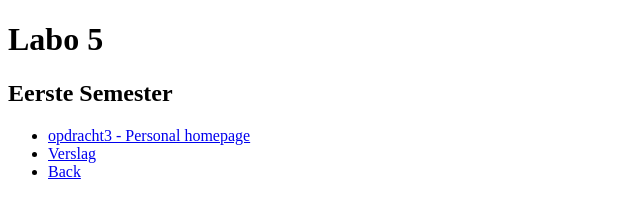
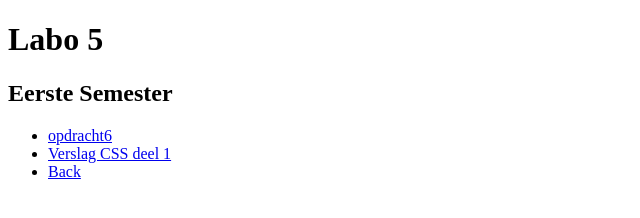
Before and after one commit to NoaDemonie/NoaDemonie.github.io, a plain HTML site: page Labo5/labo5.html in a window 1280 px wide. Shown: the whole page, without its empty margins (0-640 px from the left). Drawn offline with Linux system fonts and the light colour scheme.

Commit message:
Update labo5.html

```diff
--- a/Labo5/labo5.html
+++ b/Labo5/labo5.html
@@ -2,7 +2,7 @@
 <html lang="en">
 <head>
     <meta charset="UTF-8">
-    <title>labo 4</title>
+    <title>labo 5</title>
 </head>
 <body>
 <header>
@@ -11,8 +11,8 @@
 <section>
     <h2>Eerste Semester</h2>
     <ul>
-        <li><a href="./opdracht6/opdracht6.html">opdracht3 - Personal homepage</a></li>
-        <li><a href="./Verslag%20CSS%20deel1/verslag%20CSS%20deel%201.pdf">Verslag</a></li>
+        <li><a href="./opdracht6/opdracht6.html">opdracht6</a></li>
+        <li><a href="./Verslag%20CSS%20deel1/verslag%20CSS%20deel%201.pdf">Verslag CSS deel 1</a></li>
         <li><a href="/index.html">Back</a></li>
 
     </ul>
```
